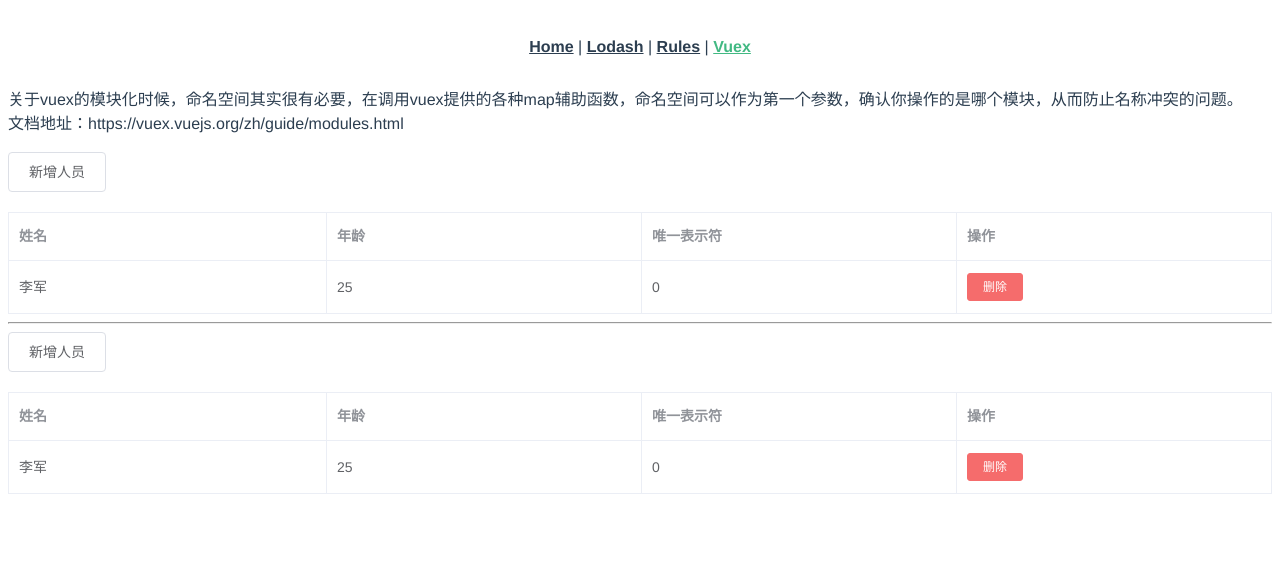
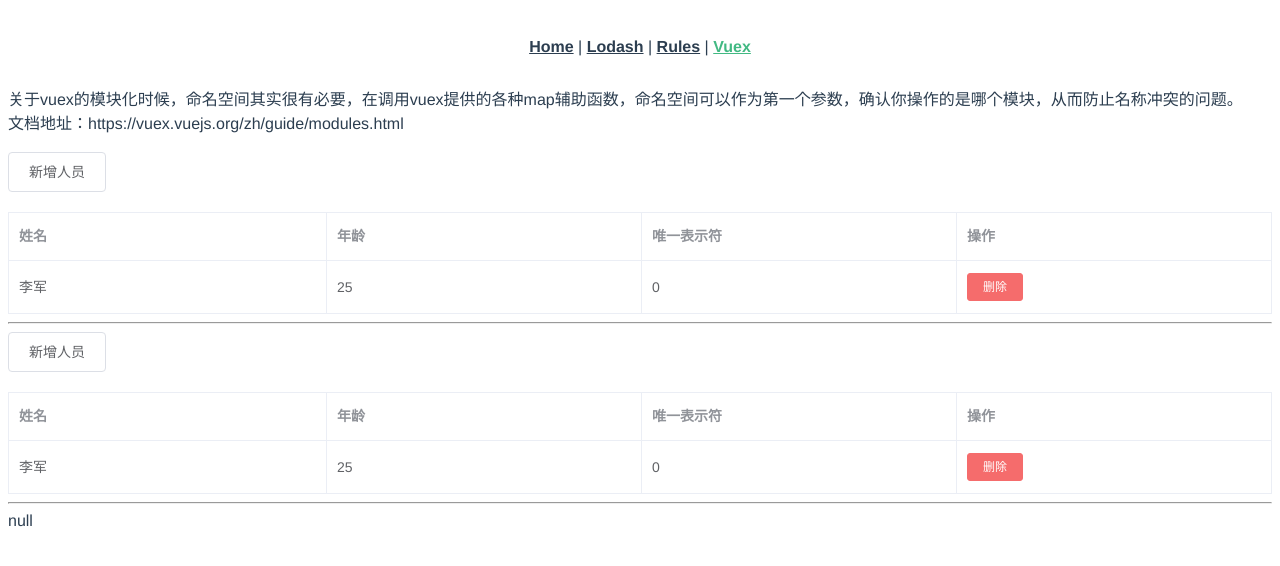
Before and after one commit to lijun2017/share, a Vue app: page /vuex in a window 1280 px wide. Shown: the top 566 px of the page. Built offline with nearby package versions, Linux system fonts and the light colour scheme.

Commit message:
storage的封装

```diff
--- /dev/null
+++ b/src/utils/storage.js
@@ -0,0 +1,16 @@
+const storage = {
+  set (key, value) {
+    localStorage.setItem(key, JSON.stringify(value))
+  },
+  get (key) {
+    return JSON.parse(localStorage.getItem(key))
+  },
+  remove (key) {
+    localStorage.removeItem(key)
+  },
+  clear () {
+    localStorage.clear()
+  }
+}
+
+export default storage
--- a/src/views/Home.vue
+++ b/src/views/Home.vue
@@ -8,11 +8,18 @@
 <script>
 // @ is an alias to /src
 import HelloWorld from '@/components/HelloWorld.vue'
+import storage from '../utils/storage'
 
 export default {
   name: 'Home',
   components: {
     HelloWorld
+  },
+  mounted () {
+    storage.set('test', {
+      name: 'lijun',
+      age: 25
+    })
   }
 }
 </script>
--- a/src/views/Vuex_module/index.vue
+++ b/src/views/Vuex_module/index.vue
@@ -8,17 +8,30 @@
     <module1></module1>
     <hr>
     <module2></module2>
+    <hr>
+    <div>
+      {{localstorageTest}}
+    </div>
   </div>
 </template>
 
 <script>
 import module1 from './module1/index'
 import module2 from './module2/index'
+import storage from '../../utils/storage'
 export default {
   name: 'Vuex',
   components: {
     module1,
     module2
+  },
+  data () {
+    return {
+      localstorageTest: ''
+    }
+  },
+  mounted () {
+    this.localstorageTest = JSON.stringify(storage.get('test'))
   }
 }
 </script>
```
